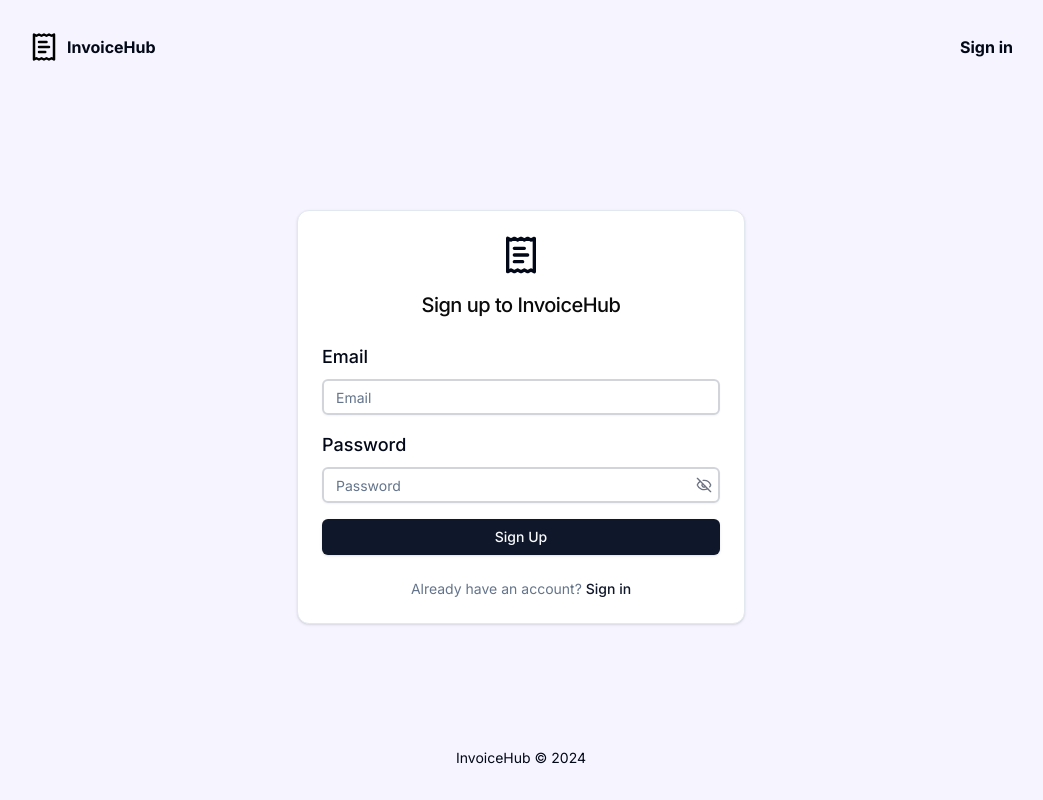
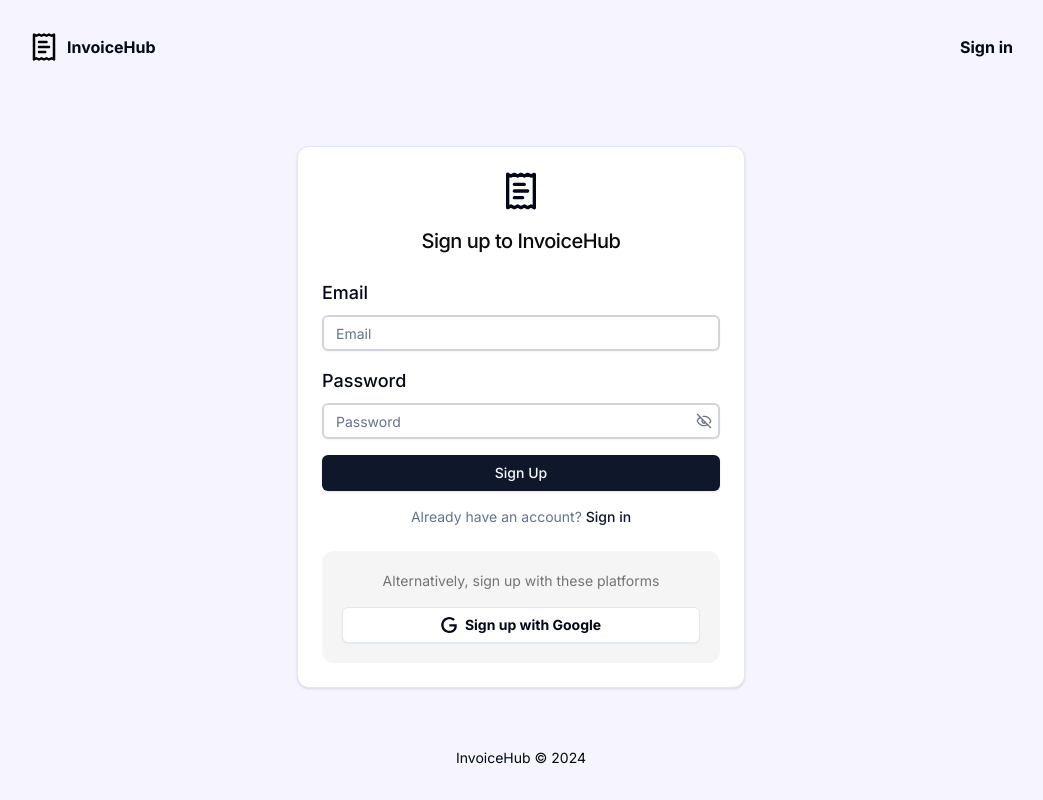
Before and after one commit to StellaWanja/InvoiceHub, a Next.js app: page /sign-up in a window 1280 px wide. Shown: the whole page, without its empty margins (119-1162 px from the left). Built offline with nearby package versions, Linux system fonts and the light colour scheme; no server answers.

Commit message:
update:  Added google authentication on signup

```diff
--- a/src/app/sign-up/Form.tsx
+++ b/src/app/sign-up/Form.tsx
@@ -1,6 +1,7 @@
 import React from "react";
 import { Eye, EyeOff } from "lucide-react";
 import { ClerkAPIError } from "@clerk/types";
+import Link from "next/link";
 
 import { Label } from "@/components/ui/label";
 import { Input } from "@/components/ui/input";
@@ -42,6 +43,7 @@
     <>
       {/* filling sign up form */}
       {!pendingVerification ? (
+        <>
           <form onSubmit={handleSubmit} className="space-y-4">
             <div className="space-y-2">
               <Label htmlFor="email" className="text-lg">
@@ -94,6 +96,17 @@
               Sign Up
             </Button>
           </form>
+
+          <p className="text-sm text-center pt-4 text-muted-foreground">
+            Already have an account?{" "}
+            <Link
+              href="/sign-in"
+              className="font-medium text-primary hover:underline"
+            >
+              Sign in
+            </Link>
+          </p>
+        </>
       ) : (
         // verification code
         <form onSubmit={handleVerificationSubmit} className="space-y-4">
--- a/src/app/sign-up/page.tsx
+++ b/src/app/sign-up/page.tsx
@@ -2,7 +2,6 @@
 
 import React, { useState } from "react";
 import { useRouter } from "next/navigation";
-import Link from "next/link";
 import { useSignUp } from "@clerk/nextjs";
 import { ClerkAPIError } from "@clerk/types";
 import { isClerkAPIResponseError } from "@clerk/nextjs/errors";
@@ -14,9 +13,10 @@
   CardTitle,
   CardFooter,
 } from "@/components/ui/card";
+import { Button } from "@/components/ui/button";
 import Form from "./Form";
 
-function SignUp() {
+function SignUpPage() {
   const { isLoaded, setActive, signUp } = useSignUp();
   const router = useRouter();
 
@@ -79,6 +79,19 @@
     }
   }
 
+  async function handleGoogleSignup() {
+    try {
+      await signUp?.authenticateWithRedirect({
+        strategy: "oauth_google",
+        redirectUrl: "/dashboard",
+        redirectUrlComplete: "/dashboard",
+      });
+    } catch (err) {
+      if (isClerkAPIResponseError(err)) setErrors(err.errors);
+      console.error(JSON.stringify(err, null, 2));
+    }
+  }
+
   return (
     <div className="w-full flex items-center justify-center bg-[#f5f4ff] px-4">
       <Card className="w-full max-w-md">
@@ -122,19 +135,43 @@
         </CardContent>
 
         <CardFooter className="justify-center">
-          <p className="text-sm text-muted-foreground">
-            Already have an account?{" "}
-            <Link
-              href="/sign-in"
-              className="font-medium text-primary hover:underline"
-            >
-              Sign in
-            </Link>
-          </p>
+          <div className="rounded-xl bg-neutral-100 p-5 w-full">
+            <p className="mb-4 text-center text-sm/5 text-neutral-500">
+              Alternatively, sign up with these platforms
+            </p>
+            <div className="space-y-2">
+              <Button
+                className="w-full font-bold flex gap-2"
+                variant={"outline"}
+                onClick={handleGoogleSignup}
+              >
+                <svg
+                  xmlns="http://www.w3.org/2000/svg"
+                  fill="none"
+                  viewBox="0 0 16 16"
+                  aria-hidden
+                  className="size-4"
+                >
+                  <g clipPath="url(#a)">
+                    <path
+                      fill="currentColor"
+                      d="M8.32 7.28v2.187h5.227c-.16 1.226-.57 2.124-1.192 2.755-.764.765-1.955 1.6-4.035 1.6-3.218 0-5.733-2.595-5.733-5.813 0-3.218 2.515-5.814 5.733-5.814 1.733 0 3.005.685 3.938 1.565l1.538-1.538C12.498.96 10.756 0 8.32 0 3.91 0 .205 3.591.205 8s3.706 8 8.115 8c2.382 0 4.178-.782 5.582-2.24 1.44-1.44 1.893-3.475 1.893-5.111 0-.507-.035-.978-.115-1.369H8.32Z"
+                    />
+                  </g>
+                  <defs>
+                    <clipPath id="a">
+                      <path fill="#fff" d="M0 0h16v16H0z" />
+                    </clipPath>
+                  </defs>
+                </svg>
+                Sign up with Google
+              </Button>
+            </div>
+          </div>
         </CardFooter>
       </Card>
     </div>
   );
 }
 
-export default SignUp;
+export default SignUpPage;
```
Lines whose indentation alone changed are shown as unchanged.
